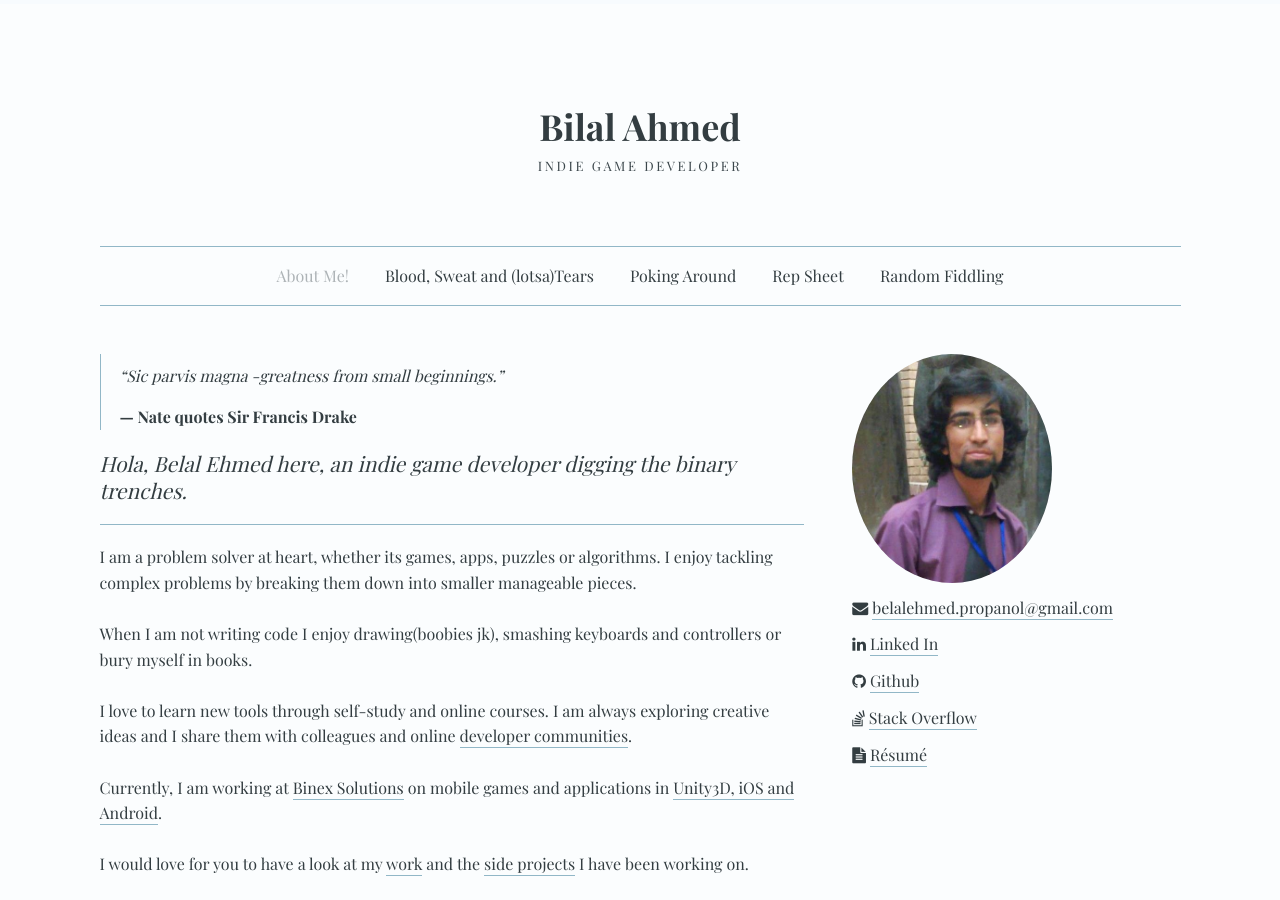
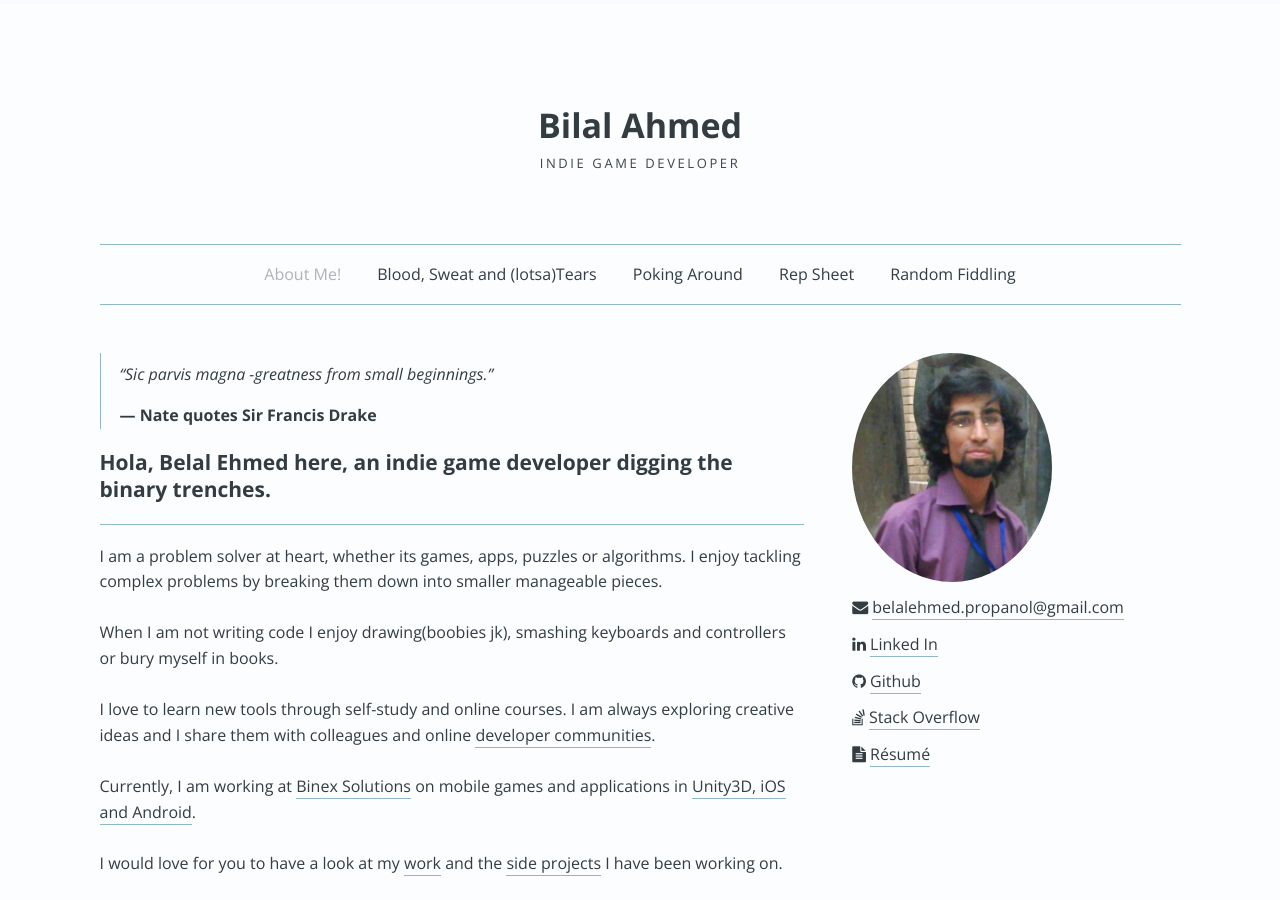
Before and after one commit to EhmedBelal/ehmedbelal.github.io, a Jekyll site: the page built from _pages/about.html, in a window 1280 px wide and 900 px high. Built offline with Jekyll 4.4.1, drawn with Linux system fonts in a browser that asks for light colours; some web fonts are replaced.

Commit message:
Theme edit

```diff
--- a/_includes/head.html
+++ b/_includes/head.html
@@ -3,7 +3,7 @@
 
 <!-- ******************************************************************************************
 Set the type and color theme here - the Pro version contains additional themes -->
-<link href="/assets/css/hawthorne_type3_color2.css" rel="stylesheet">
+<link href="/assets/css/hawthorne_type1_color2.css" rel="stylesheet">
 <link href="/assets/css/custom.css" rel="stylesheet">
 
 <!--  ************************************************************************************* -->
```
